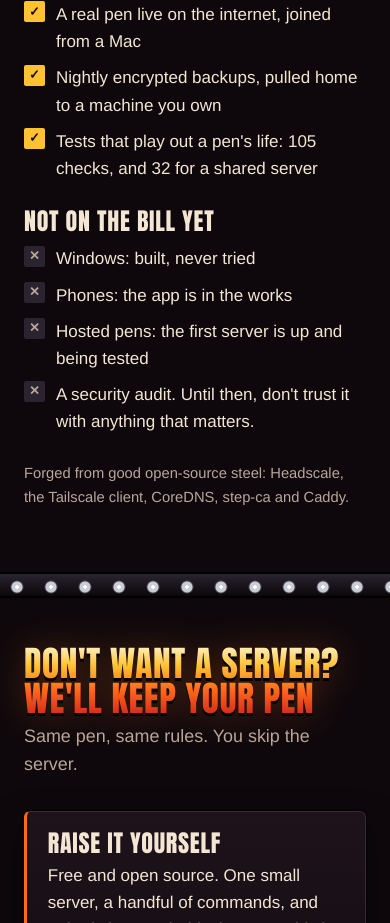
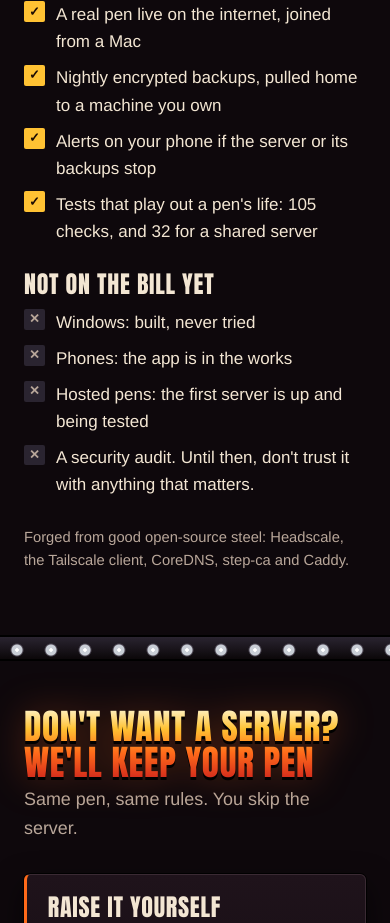
Before and after one commit to celtiberi/hogman, a plain HTML site: page site/public/index.html in a window 390 px wide. Shown: the part 8501-9424 px from the top of the page. Drawn offline with Linux system fonts and the light colour scheme.

Commit message:
Uptime alerts: hogman-watch.sh pushes to your phone through ntfy
Checks Headscale and the pen on the control host, the certificate's
expiry, and that backups keep arriving. Alerts after two failures in a
row, reminds every six hours, reports recovery, stays quiet when the
watching machine itself is offline.

Co-Authored-By: Claude Opus 5.5 <noreply@anthropic.com>

```diff
--- a/site/public/index.html
+++ b/site/public/index.html
@@ -211,6 +211,7 @@ revoked, 1 names held until 2027-02-17 20:54</pre>
         <li class="yes">A one-line installer for servers; updates in under a minute</li>
         <li class="yes">A real pen live on the internet, joined from a Mac</li>
         <li class="yes">Nightly encrypted backups, pulled home to a machine you own</li>
+        <li class="yes">Alerts on your phone if the server or its backups stop</li>
         <li class="yes">Tests that play out a pen's life: 105 checks, and 32 for a shared server</li>
       </ul>
       <h3>Not on the bill yet</h3>
```
Also changed, not shown: 3 other files.
